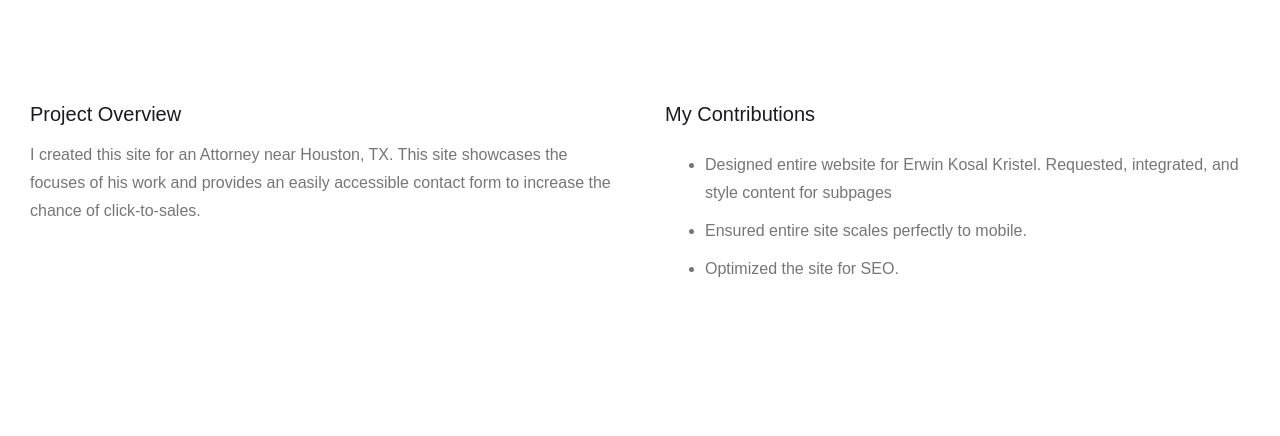
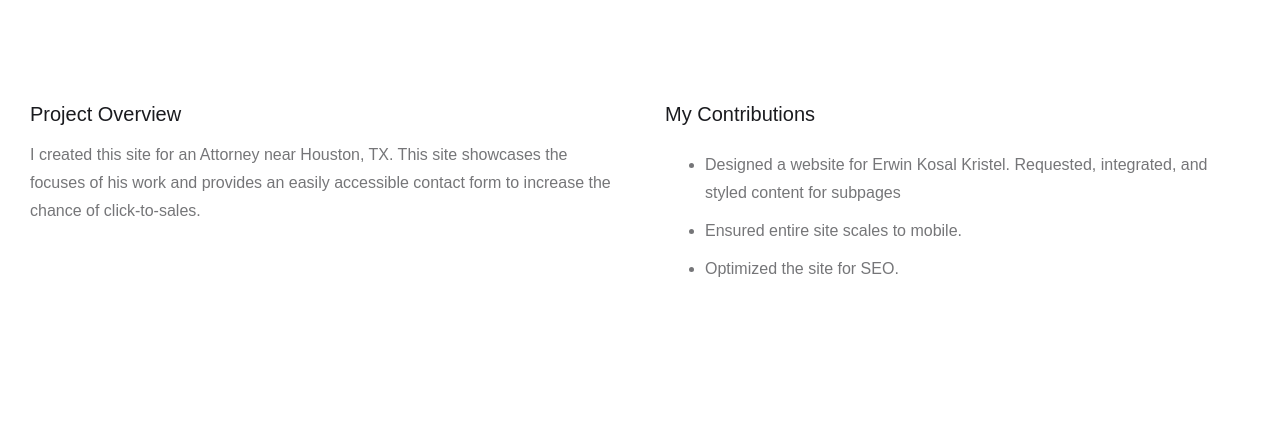
Before and after one commit to BenjaminWalkerBond/Portfolio, a plain HTML site: page work/project-4.html in a window 1280 px wide. Shown: the part 349-785 px from the top of the page. Drawn offline with nearby package versions, Linux system fonts and the light colour scheme; a script that the page names is missing.

Commit message:
Update portfolio with attorney kristel path

```diff
--- a/work/project-4.html
+++ b/work/project-4.html
@@ -46,7 +46,7 @@
     <div class="container">
       <div class="w-layout-grid project-overview-grid">
         <div id="w-node-f2c6de040bbf-de813322">
-          <h1 class="heading-jumbo"><a href="https://attorneykristel.com/index.html">attorneykristel.com</a></h1>
+          <h1 class="heading-jumbo"><a href="https://benjaminwalkerbond.github.io/Erwin-Kosal-Kristel-Attorney-at-Law/">attorneykristel.com</a></h1>
           <div class="paragraph-light">Web Design</div>
         </div>
         <div id="w-node-f2c6de040bc4-de813322">
@@ -57,8 +57,8 @@
           <div class="position-name-text">My Contributions</div>
           <div class="paragraph-light cc-position-name">
             <ul role="list">
-              <li>Designed entire website for Erwin Kosal Kristel. Requested, integrated, and style content for subpages</li>
-              <li>Ensured entire site scales perfectly to mobile.</li>
+              <li>Designed a website for Erwin Kosal Kristel. Requested, integrated, and styled content for subpages</li>
+              <li>Ensured entire site scales to mobile.</li>
               <li>Optimized the site for SEO.</li>
             </ul>
           </div>
```
